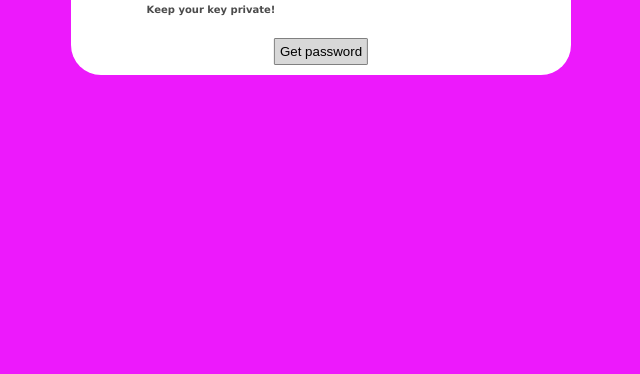
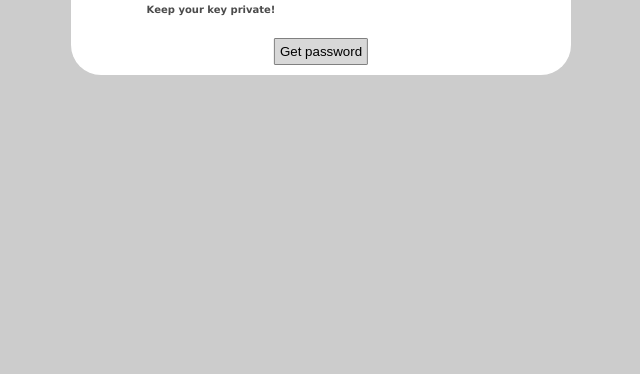
Before and after one commit to psw4/psw4.github.io, a plain HTML site: page index.html in a window 1280 px wide. Shown: the part 426-800 px from the top of the page, without its empty margins (319-959 px from the left). Drawn offline with Linux system fonts and the light colour scheme.

Commit message:
Update index.html

```diff
--- a/index.html
+++ b/index.html
@@ -68,7 +68,7 @@
   </script>
   <style>
     body{
-      background-color:#ed19fc;
+      background-color:#ccc;
       position:fixed;
       width: 100%;
       height:100%;
```
